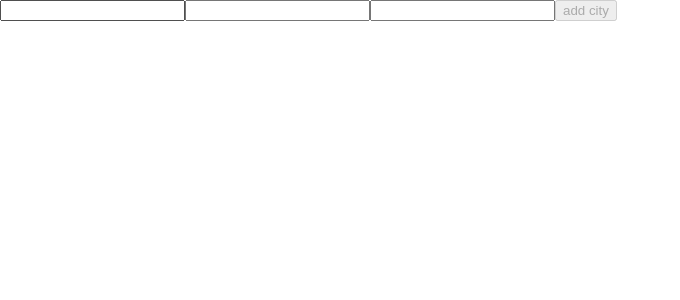
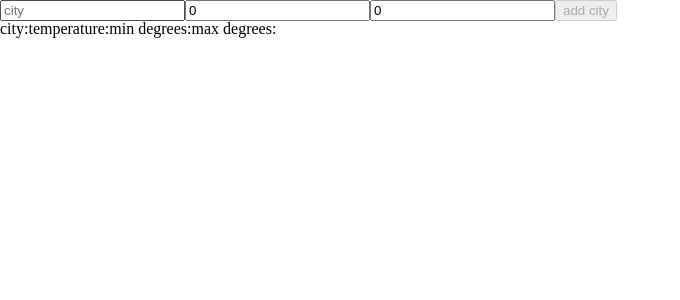
Before and after one commit to BrooksPoltl/weather-app, a React (Create React App) app in the folder client/: page / in a window 1280 px wide. Shown: the top 300 px of the page, without its empty margins (0-680 px from the left). Built offline with nearby package versions, Linux system fonts and the light colour scheme.

Commit message:
setup citydata and city data card

```diff
--- a/client/src/App.js
+++ b/client/src/App.js
@@ -3,11 +3,13 @@ import { connect } from 'react-redux';
 import { fetchWeather } from './actions';
 
 import AddCityForm from './components/AddCityForm/AddCityForm';
+import CityData from './components/CityData/CityData';
 
 const App = (props) => {
   return (
     <div >
         <AddCityForm {...props}/>
+        <CityData {...props}/>
     </div>
   );
 }
--- a/client/src/components/AddCityForm/AddCityForm.js
+++ b/client/src/components/AddCityForm/AddCityForm.js
@@ -1,8 +1,9 @@
 import React, { useState, useEffect } from 'react'
 import changeHandler from '../../helpers/changeHandler'
 import { checkValid } from './helper';
+
 const AddCityForm = (props) =>{
-    const [cityData, setCityData] = useState({city: "", minimum:"", maximum:""});
+    const [cityData, setCityData] = useState({city: "", minimum:0, maximum:0});
     const [valid, setValid] = useState(true);
     const [errorMessage, setErrorMessage] = useState("");
 
@@ -18,12 +19,14 @@ const AddCityForm = (props) =>{
         setCityData({city: "", minimum: "", maximum:""})
     }
     return (
+        <div>
             <form onSubmit = {submitHandler}>
                 <input
                     type = "text"
                     onChange = {(event)=>  changeHandler(event,cityData,setCityData)}
                     name = "city"
                     value = {cityData.city}
+                    placeholder = "city"
                 />
                 <input
                     type = "text"
@@ -31,6 +34,7 @@ const AddCityForm = (props) =>{
                     name = "minimum"
                     pattern="[0-9]*"
                     value = {cityData.minimum}
+                    placeholder = "min degrees"
                 />
                 <input
                     type = "text"
@@ -38,9 +42,15 @@ const AddCityForm = (props) =>{
                     name = "maximum"
                     pattern="[0-9]*"
                     value = {cityData.maximum}
+                    placeholder = "max degrees"
                 />
                 <button disabled  = {valid}>add city</button>
             </form>
+            {errorMessage
+                ?<p>{errorMessage}</p>:
+                null
+            }
+        </div>
     )
 }
 
--- a/client/src/components/AddCityForm/helper.js
+++ b/client/src/components/AddCityForm/helper.js
@@ -3,9 +3,7 @@ module.exports = {
     checkValid:(data, setValid, setErrorMessage)=>{
         data.minimum = Number(data.minimum)
         data.maximum = Number(data.maximum)
-        if(!data.city){
-            return setValid(true)
-        }
+
         if(!data.minimum){
             return setValid(true)
         }
@@ -16,6 +14,9 @@ module.exports = {
             setErrorMessage("minimum cannot be greater than maximum");
             return setValid(true)
         }
+        if(!data.city){
+            return setValid(true)
+        }
         return setValid(false)
     }
 }
--- /dev/null
+++ b/client/src/components/CityData/CityData.js
@@ -0,0 +1,26 @@
+import React from 'react';
+import CityDataCard from './CityDataCard';
+
+const CityData = (props) =>{
+    console.log(props)
+    return (
+        <div>
+            <div style = {{display: "flex"}}>
+                <p>city:</p>
+                <p>temperature:</p>
+                <p>min degrees:</p>
+                <p>max degrees:</p>
+            </div>
+            <div>
+                {props.inRangeCities.map((city, index) =>{
+                    return <CityDataCard city = {city} key = {index} />
+                })}
+                {props.notInRangeCities.map((city, index) =>{
+                    return <CityDataCard city = {city} key = {index} />
+                })}
+            </div>
+        </div>
+    )
+}
+
+export default CityData;
--- /dev/null
+++ b/client/src/components/CityData/CityDataCard.js
@@ -0,0 +1,13 @@
+import React from 'react'
+
+
+const CityDataCard = (props) =>{
+    return(
+        <div>
+            <p>{props.city.city}</p>
+            <p>{props.city.temperature}</p>
+        </div>
+    )
+}
+
+export default CityDataCard;
```
Lines whose indentation alone changed are shown as unchanged.
